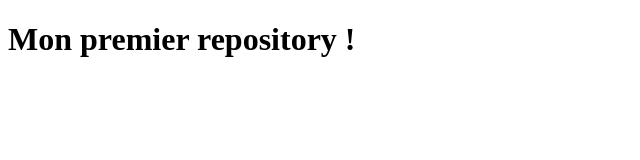
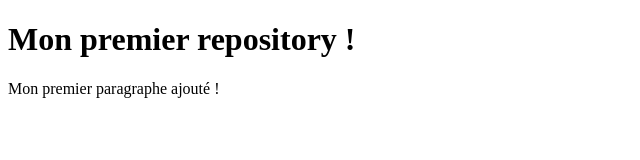
Before and after one commit to Akatiou/cours_git1, a plain HTML site: page index.html in a window 1280 px wide. Shown: the whole page, without its empty margins (0-640 px from the left). Drawn offline with Linux system fonts and the light colour scheme.

Commit message:
paragraphe ajouté

```diff
--- a/index.html
+++ b/index.html
@@ -15,6 +15,7 @@
 
 <body>
     <h1>Mon premier repository !</h1>
+    <p>Mon premier paragraphe ajouté !</p>
 
 
 </body>
```
